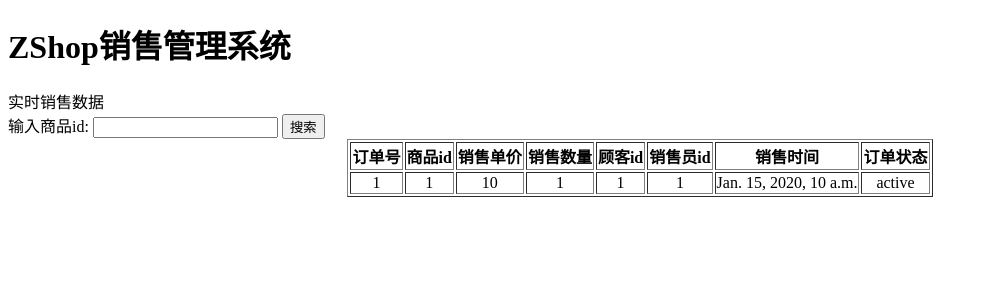
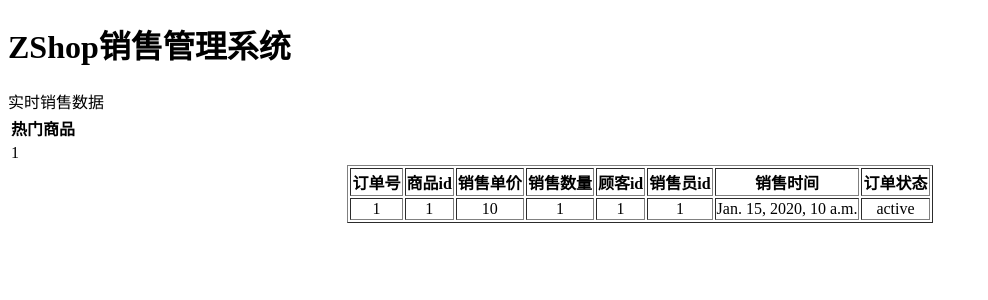
Before and after one commit to zodiacVG/eshop, a Django app: template eshop/templates/sellhome.html in a window 1280 px wide. Shown: the top 300 px of the page, without its empty margins (0-988 px from the left). Run offline with Django 3.2, Linux system fonts and the light colour scheme; the template is opened without the code that fills it: most values are stand-ins (such as "Sample title", 1, 10 or a date in 2020).

Commit message:
实现了一个view返回多组数据，其实原理很简单，字典数据分组存放！

```diff
--- a/eshop/eshop/view.py
+++ b/eshop/eshop/view.py
@@ -19,4 +19,8 @@ def show_sells(request):
     data = cursor.fetchall()
     context = {}
     context['sells'] = data
+    sql2="select goods_id from fullsell group by goods_id having count(*)>=1"
+    cursor.execute(sql2)
+    data2 = cursor.fetchall()
+    context['hits'] = data2
     return render(request, 'sellhome.html', context)
--- a/eshop/templates/sellhome.html
+++ b/eshop/templates/sellhome.html
@@ -8,10 +8,22 @@
 <body>
 <h1>ZShop销售管理系统</h1>
 实时销售数据
-<form method="post" action="/sellhome">
+
+<table>
+    <tr>
+        <th>热门商品</th>
+    </tr>
+    {% for item in hits %}
+    <tr>
+        <td>{{item.goods_id}}</td>
+    </tr>
+    {% endfor %}
+</table>
+
+<form method="post" action="/sellhome" style="display:none">
     {% csrf_token %}
     输入商品id:
-    <input type="text" name="goods_id">
+    <input type="text" name="goods_id" >
     <input type="submit" value="搜索">
     <!--输入订单号:-->
     <!--<input type="text" name="sell_id">-->
@@ -49,5 +61,6 @@
 </table>
 
 
+
 </body>
 </html>
```
